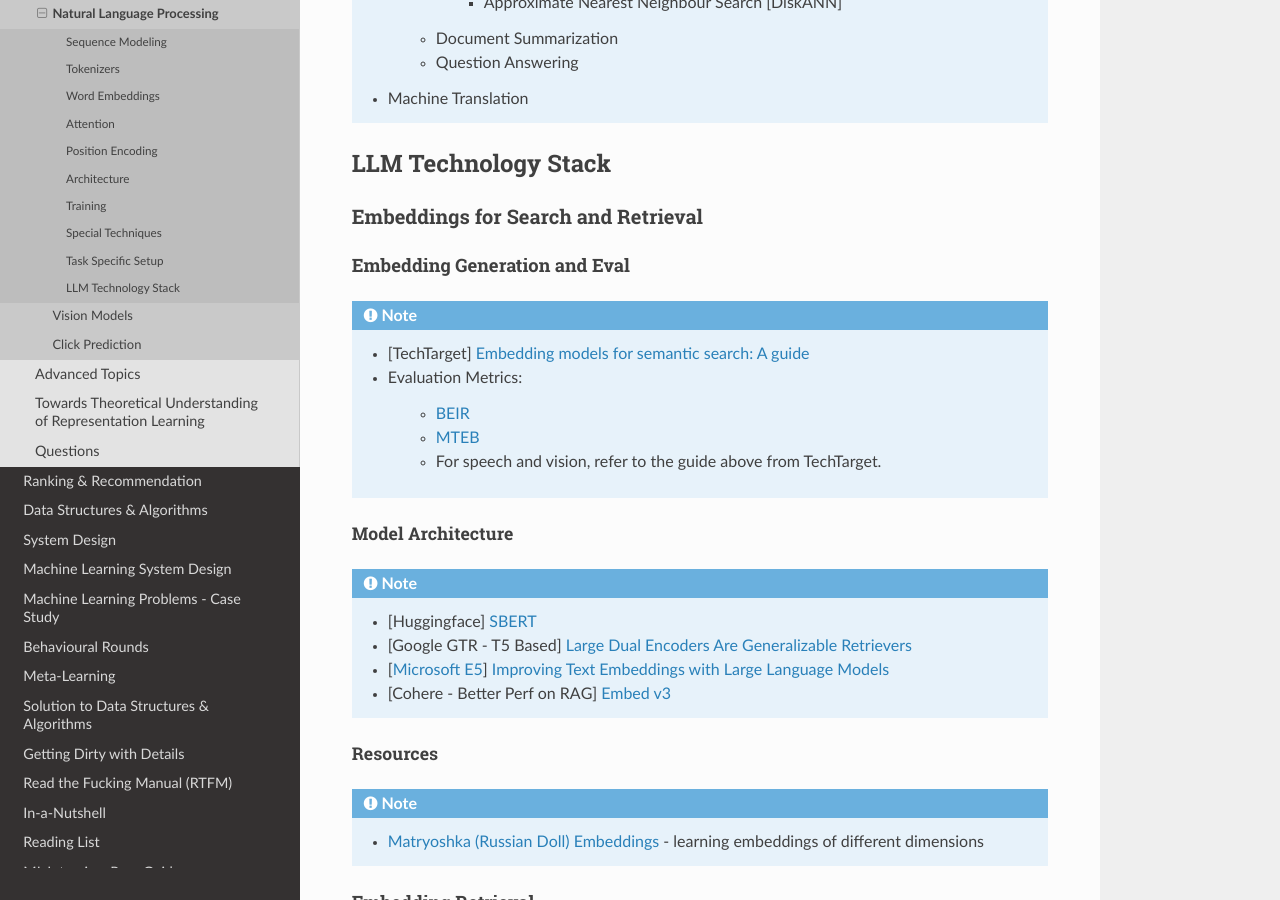
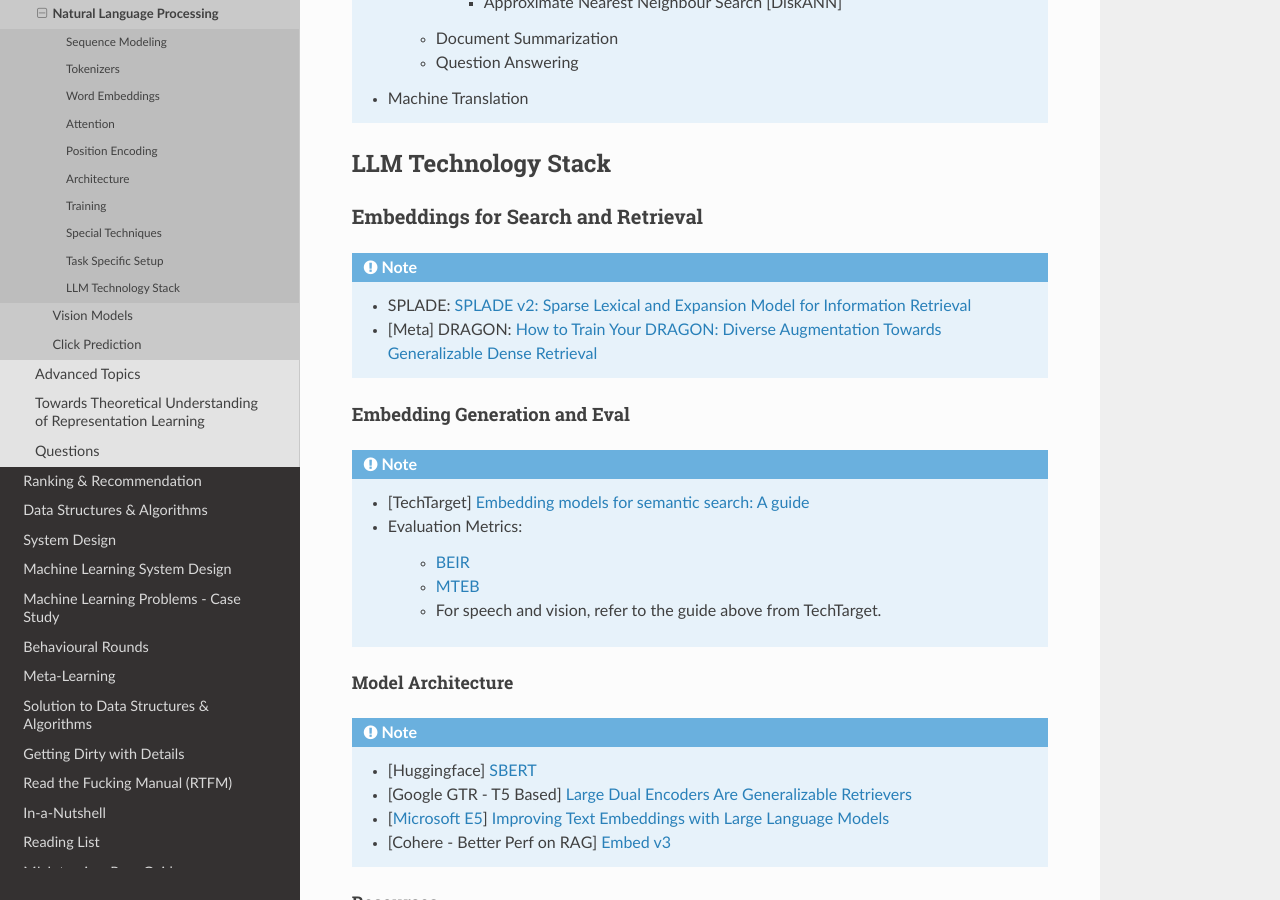
Before and after one commit to uselesstechjunks/leetcode, a Sphinx documentation site: the page built from docs/source/dl/application/nlp.rst, in a window 1280 px wide and 900 px high, scrolled down 6341 px. Built offline with Sphinx 7.4.7 and the Read the Docs theme 2.0.0, drawn with Linux system fonts in a browser that asks for light colours.

Commit message:
Update nlp.rst

```diff
--- a/docs/source/dl/application/nlp.rst
+++ b/docs/source/dl/application/nlp.rst
@@ -241,6 +241,10 @@ LLM Technology Stack
 *****************************************************************************************
 Embeddings for Search and Retrieval
 =========================================================================================
+.. note::
+	* SPLADE: `SPLADE v2: Sparse Lexical and Expansion Model for Information Retrieval <https://arxiv.org/pdf/2109.10086>`_
+	* [Meta] DRAGON: `How to Train Your DRAGON: Diverse Augmentation Towards Generalizable Dense Retrieval <https://arxiv.org/pdf/2302.07452>`_
+
 Embedding Generation and Eval
 -----------------------------------------------------------------------------------------
 .. note::
```
